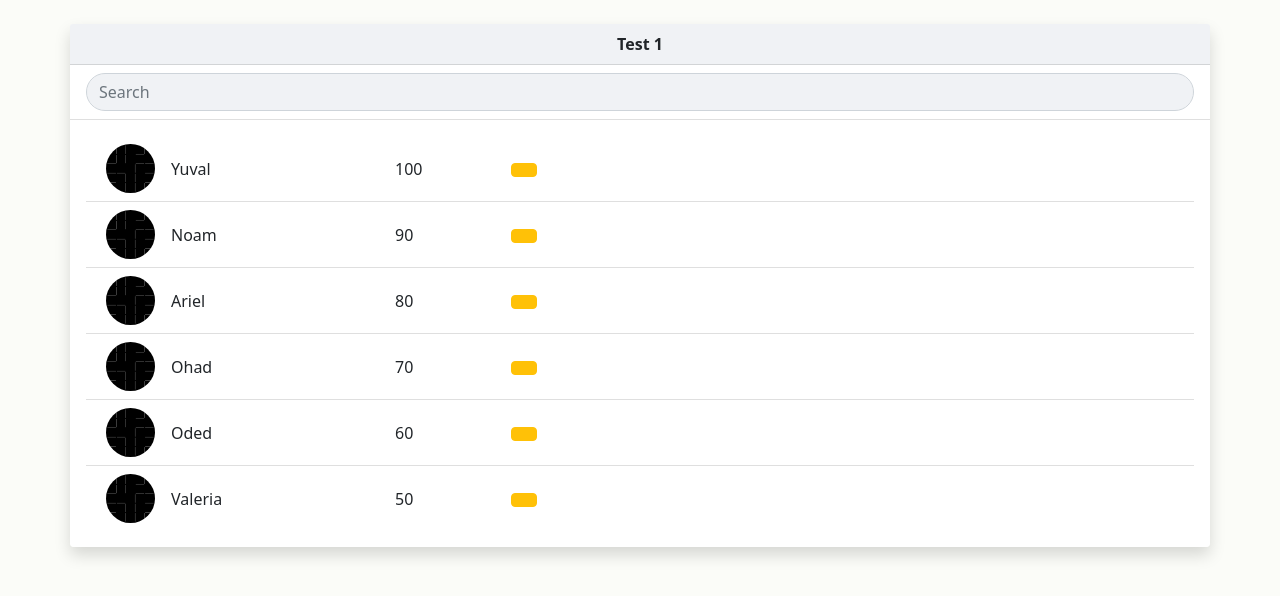
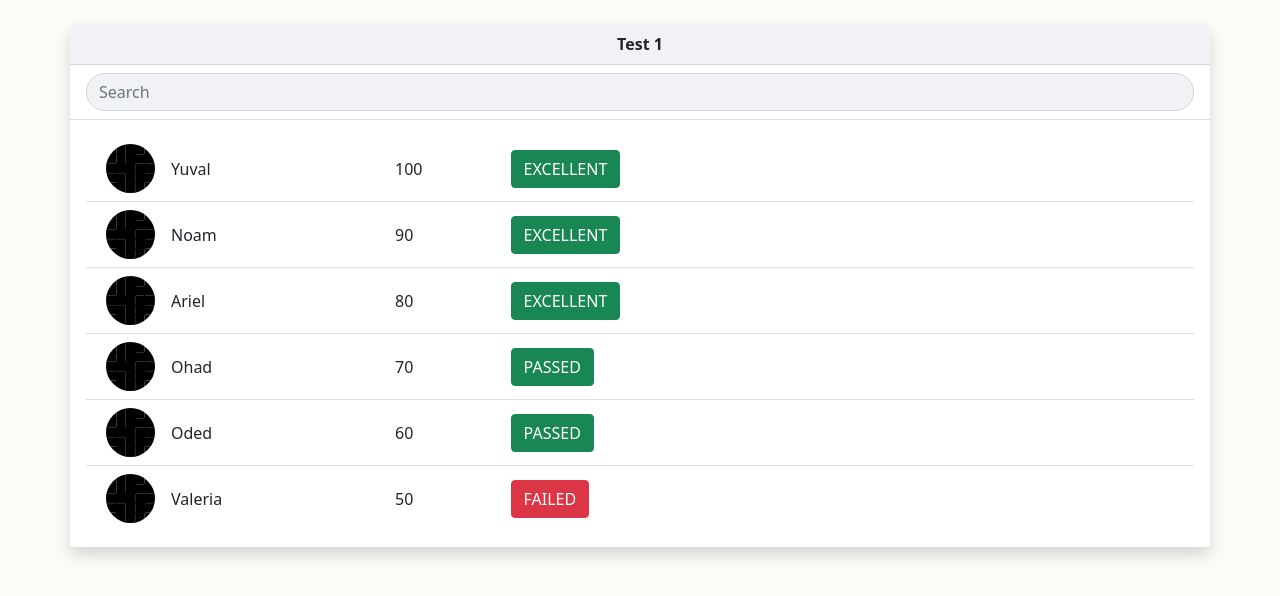
Before and after one commit to yuvalgrofman/Soldier_Tracker, a React (Create React App) app in the folder web-client/: page / in a window 1280 px wide. Shown: the top 596 px of the page. Built offline with nearby package versions, Linux system fonts and the light colour scheme.

Commit message:
Fixed minor visual and code-design bugs in soldier-state

```diff
--- a/web-client/src/App.js
+++ b/web-client/src/App.js
@@ -15,12 +15,12 @@ import AddUser from "./AddUser/AddUser";
 function App() {
 
 
-    let s1 = { name: "Yuval", id : 100, profilePic: img }
-    let s2 = { name: "Noam", id : 90, profilePic: img }
-    let s3 = { name: "Ariel", id : 80, profilePic: img }
-    let s4 = { name: "Ohad", id : 70, profilePic: img }
-    let s5 = { name: "Oded", id : 60, profilePic: img }
-    let s6 = { name: "Valeria", id : 50, profilePic: img }
+    let s1 = { id: 1, name: "Yuval", grade : 100, profilePic: img }
+    let s2 = { id: 2, name: "Noam", grade : 90, profilePic: img }
+    let s3 = { id: 3, name: "Ariel", grade : 80, profilePic: img }
+    let s4 = { id: 4, name: "Ohad", grade : 70, profilePic: img }
+    let s5 = { id: 5, name: "Oded", grade : 60, profilePic: img }
+    let s6 = { id: 6, name: "Valeria", grade : 50, profilePic: img }
 
     let test = {
         name: "Test 1",
@@ -33,7 +33,7 @@ function App() {
             s6
         ],
         format: "HIGH",
-        findBySoldierId: (id) => (id),
+        findBySoldierId: (id) => test.soldiers.find((s) => (s.id == id)),
         excellent: 80,
         pass: 60
     }
--- a/web-client/src/TestStatus/StatusList/SoldierStatus.js
+++ b/web-client/src/TestStatus/StatusList/SoldierStatus.js
@@ -16,9 +16,9 @@ function SoldierStatus({ soldier, test}) {
         if (cmp(test.findBySoldierId(soldier.id).grade, test.excellent)) {
             soldierState = "EXCELLENT";
         } else if (cmp(test.findBySoldierId(soldier.id).grade, test.pass)) {
-            soldierState = "PASS";
+            soldierState = "PASSED";
         } else {
-            soldierState = "FAIL";
+            soldierState = "FAILED";
         }
     }
 
@@ -33,7 +33,7 @@ function SoldierStatus({ soldier, test}) {
                 {soldier.name}
             </span>
             <span className="ms-4 d-inline-block text-truncate score-box" style={{ maxWidth: 200 }}>
-                {test.findBySoldierId(soldier.id)}
+                {test.findBySoldierId(soldier.id).grade}
             </span>
             <span className="ms-2 d-inline-block ">
                 <StateBox state = { soldierState }  />
--- a/web-client/src/general/StateBox.js
+++ b/web-client/src/general/StateBox.js
@@ -8,11 +8,13 @@ function StateBox({ state }) {
                 "FAILED": "btn-danger",
                 "PASSED": "btn-success",
                 "UNTESTED": "btn-secondary",
+                "EXCELLENT": "btn-success"
         }
 
         if (state in state_to_style) {
+                const btnClass = `btn ${state_to_style[state]} disable`;
                 return (
-                        <button type="button" class="btn ${state_to_style[state]} disable"></button>
+                        <button type="button" class={btnClass}>{state}</button>
                 );
         }
 
```
